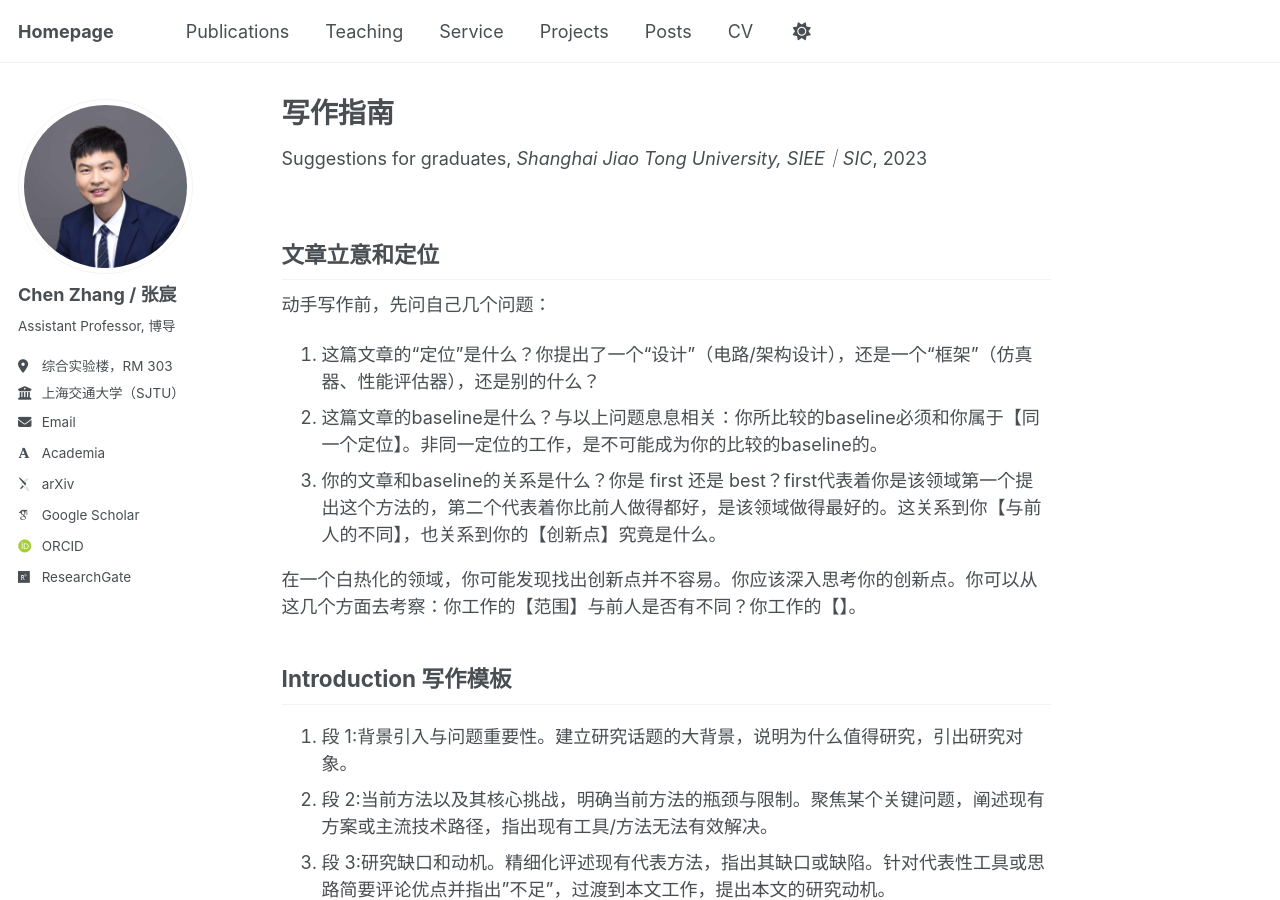
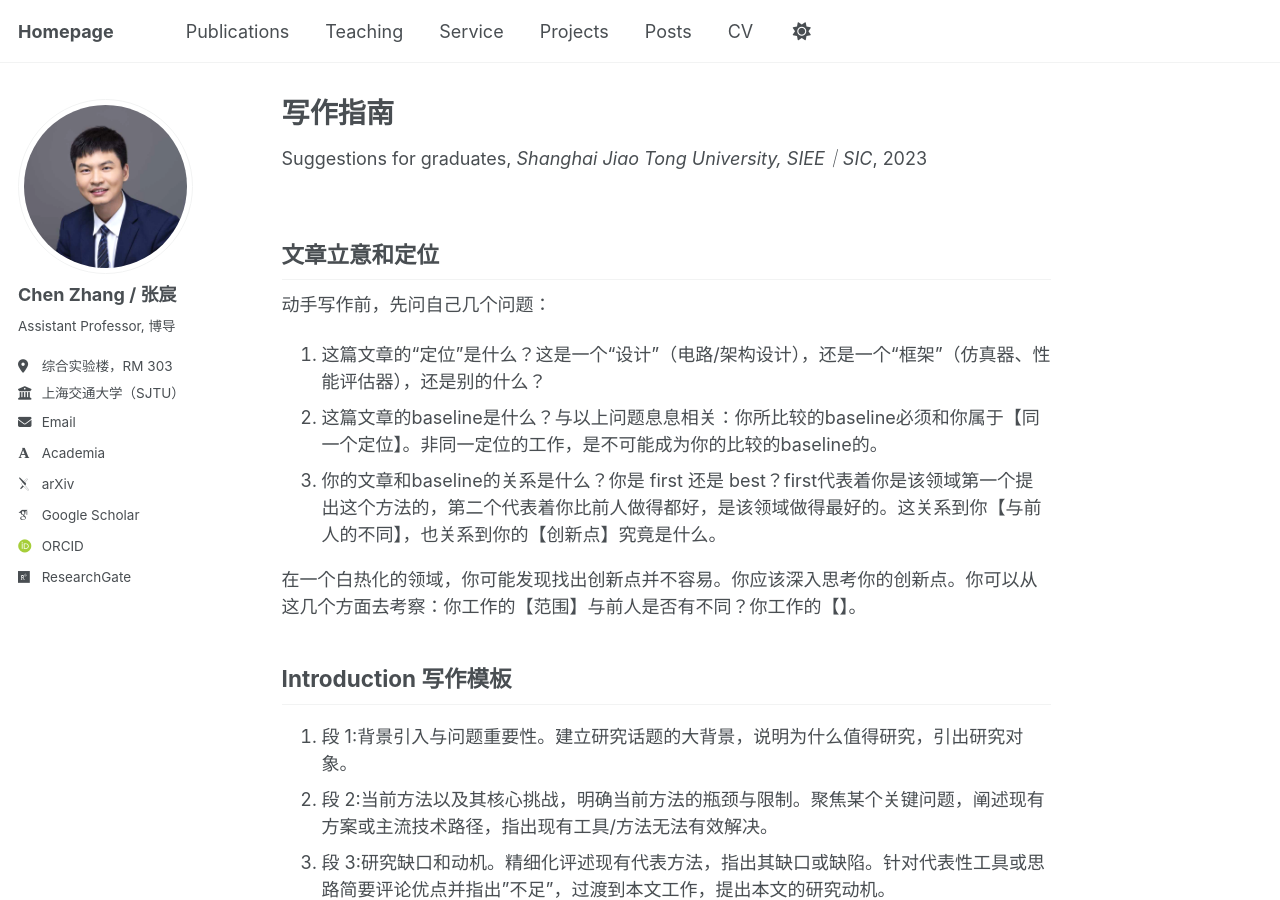
Before and after one commit to chenzhangsjtu/chenzhangsjtu.github.io, a Jekyll site: the page built from _teaching/Writing_Guide.md, in a window 1280 px wide and 900 px high. Built offline with Jekyll 4.4.1, drawn with Linux system fonts in a browser that asks for light colours; some web fonts are replaced.

Commit message:
Update Writing_Guide.md

```diff
--- a/_teaching/Writing_Guide.md
+++ b/_teaching/Writing_Guide.md
@@ -10,7 +10,7 @@ location: "Shanghai, China"
 
 ## 文章立意和定位
 动手写作前，先问自己几个问题：
-1. 这篇文章的“定位”是什么？你提出了一个“设计”（电路/架构设计），还是一个“框架”（仿真器、性能评估器），还是别的什么？
+1. 这篇文章的“定位”是什么？这是一个“设计”（电路/架构设计），还是一个“框架”（仿真器、性能评估器），还是别的什么？
 2. 这篇文章的baseline是什么？与以上问题息息相关：你所比较的baseline必须和你属于【同一个定位】。非同一定位的工作，是不可能成为你的比较的baseline的。
 3. 你的文章和baseline的关系是什么？你是 first 还是 best？first代表着你是该领域第一个提出这个方法的，第二个代表着你比前人做得都好，是该领域做得最好的。这关系到你【与前人的不同】，也关系到你的【创新点】究竟是什么。
 
```
